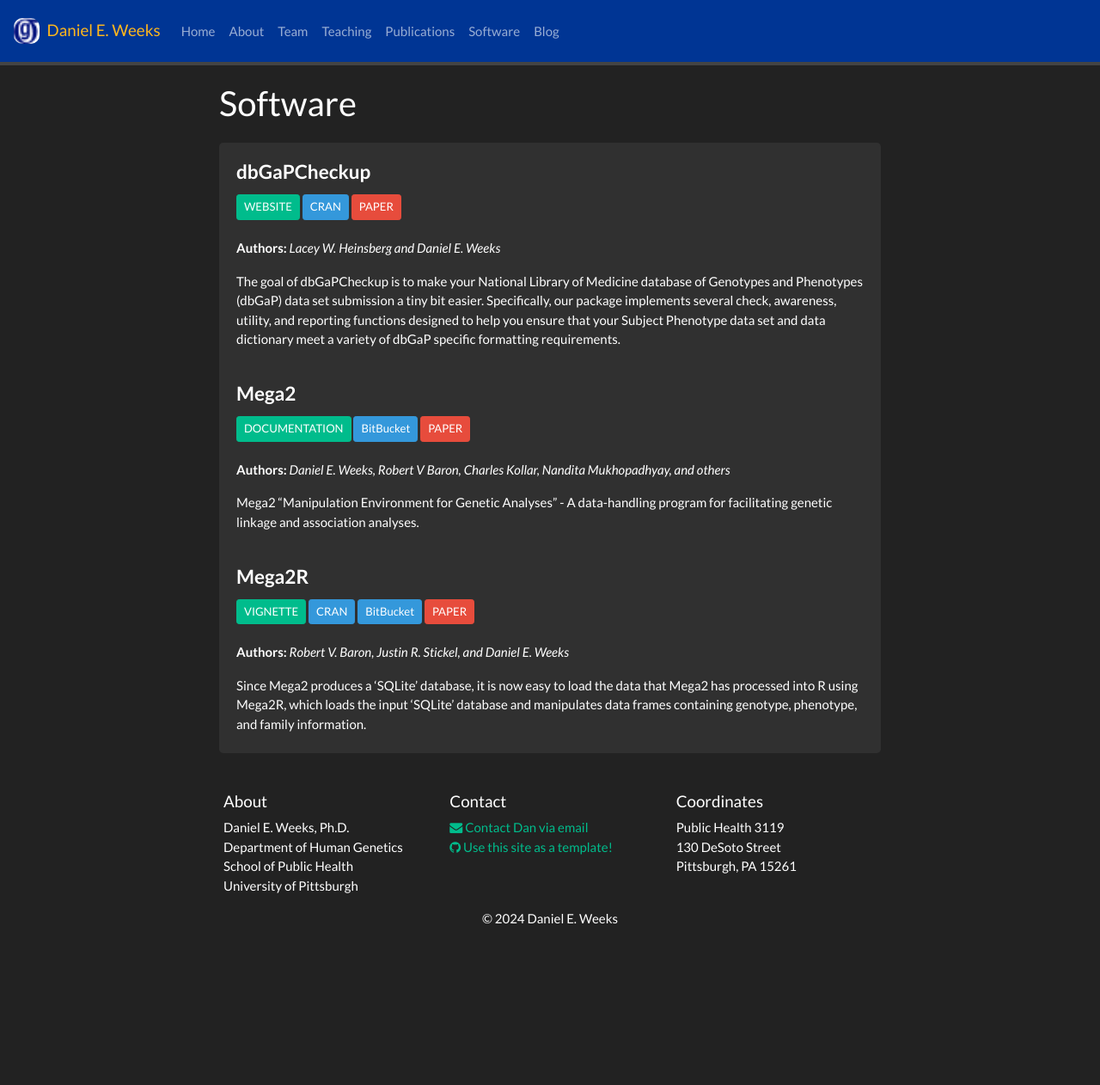
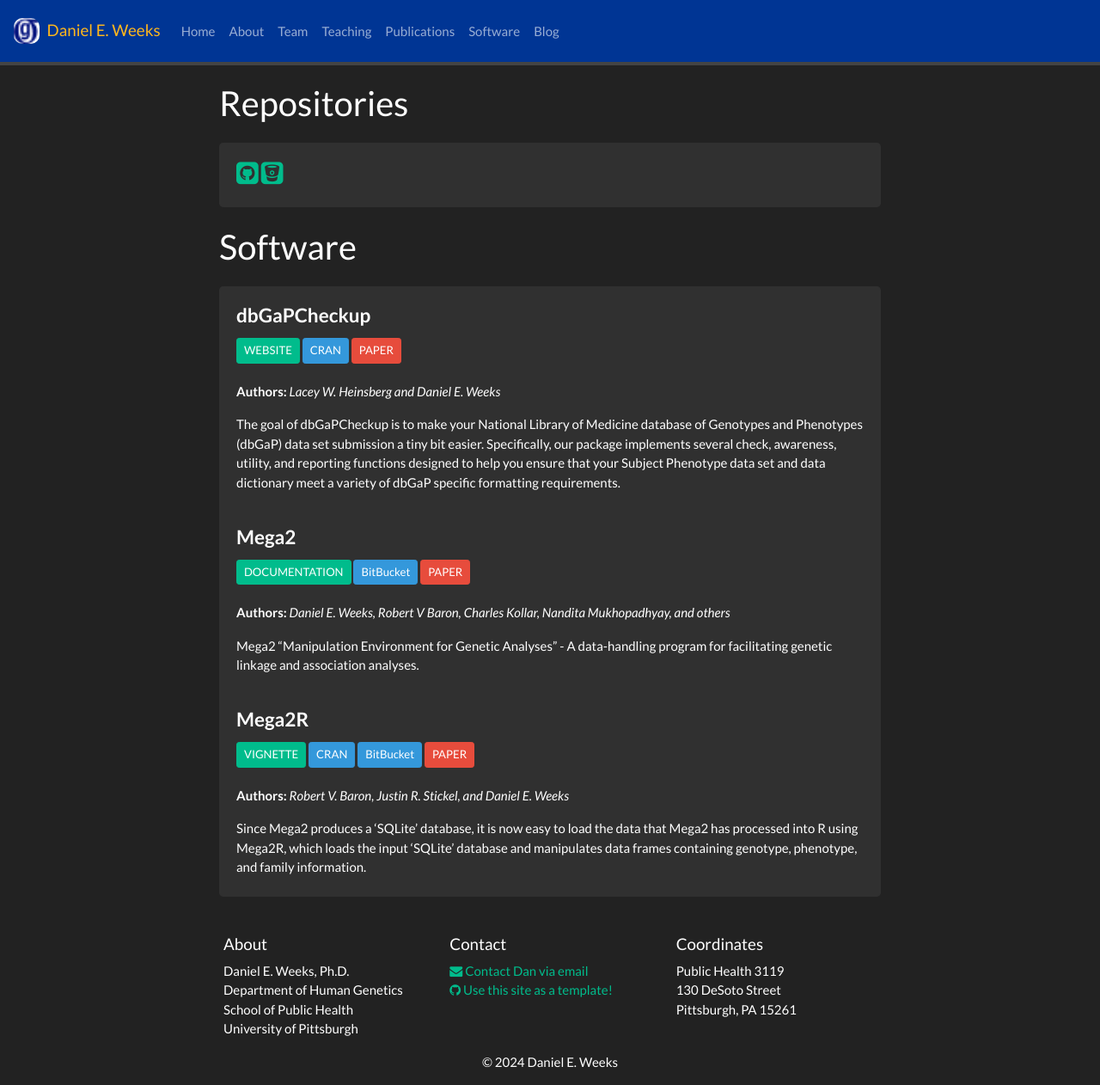
Before and after one commit to DanielEWeeks/Daniel_E_Weeks, a Jekyll site: the page built from _pages/software.md, in a window 1280 px wide and 1262 px high. Shown: the whole window at 86% size. Built offline with Jekyll 4.4.1, drawn with Linux system fonts in a browser that asks for light colours; nearby versions of some CDN libraries; a style sheet for code colours, icons or effects is not loaded.

Commit message:
Adding Bitbucket to _data/pi.yml and Repositories section to _pages/software.md

```diff
--- a/_data/pi.yml
+++ b/_data/pi.yml
@@ -10,6 +10,7 @@
   orcid: https://orcid.org/0000-0001-9410-7228
   university: https://www.publichealth.pitt.edu/directory/daniel-weeks
   mastodon: https://fediscience.org/@StatGenDan
+  bitbucket: https://bitbucket.org/dweeks/workspace/repositories/
   # Change the items in "education" you have (up to 6)
   education:
     [
--- a/_pages/software.md
+++ b/_pages/software.md
@@ -33,6 +33,22 @@ iframe {
   <!-- border: 1px solid black; -->
 }
 </style>
+
+## Repositories
+
+{% for member in site.data.pi %}
+
+<div class="jumbotron">
+<div class="row">
+<div class="col-sm-9 col-xs-12">
+
+{% if member.github %} <a href="{{ member.github }}" target="_blank"><i class="fa fa-github-square fa-2x"></i></a> {% endif %}   {% if member.bitbucket %} <a href="{{ member.bitbucket }}" target="_blank"><i class="fa fa-bitbucket-square fa-2x"></i></a> {% endif %}
+
+</div>
+</div>
+</div>
+
+{% endfor %}
 
 ## Software
 
```
